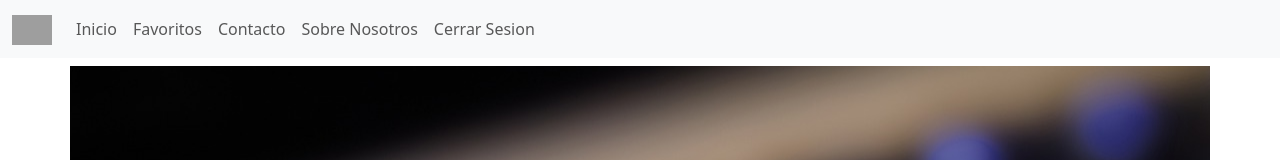
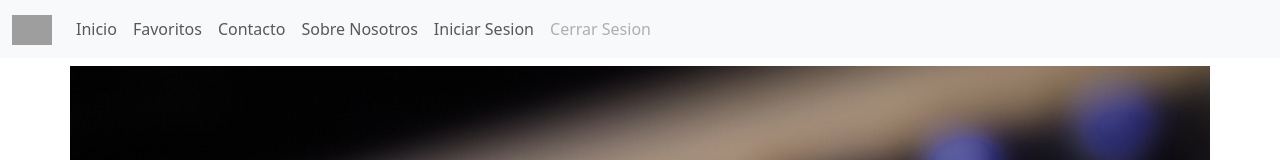
Before and after one commit to pmarino2013/project-react-router-web17, a React (Vite) app: page / in a window 1280 px wide. Shown: the top 160 px of the page. Built offline with nearby package versions, Linux system fonts and the light colour scheme; grey boxes are pictures that could not be loaded.

Commit message:
se actualiza links y se agrega boton de inicio  y cerrar sesion

```diff
--- a/src/components/NavBarApp.jsx
+++ b/src/components/NavBarApp.jsx
@@ -18,7 +18,7 @@ const NavBarApp = () => {
     <div className="collapse navbar-collapse" id="navbarNav">
       <ul className="navbar-nav">
         <li className="nav-item">
-          <Link className="nav-link" aria-current="page" to="#">Inicio</Link>
+          <Link className="nav-link" aria-current="page" to="/">Inicio</Link>
         </li>
         <li className="nav-item">
           <Link className="nav-link" to="favorite">Favoritos</Link>
@@ -31,7 +31,12 @@ const NavBarApp = () => {
           to="About">Sobre Nosotros</Link>
         </li>
         <li className="nav-item">
-          <Link className="nav-link" aria-disabled="true">Cerrar Sesion</Link>
+          <Link className="nav-link" to="login"aria-disabled="true">Iniciar Sesion</Link>
+        </li>
+        <li className="nav-item">
+          <Link className="nav-link disabled" aria-disabled="true"
+
+          >Cerrar Sesion</Link>
         </li>
       </ul>
     </div>
```
